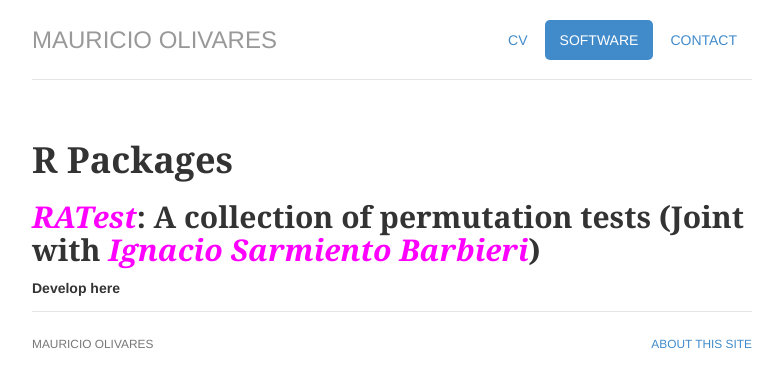
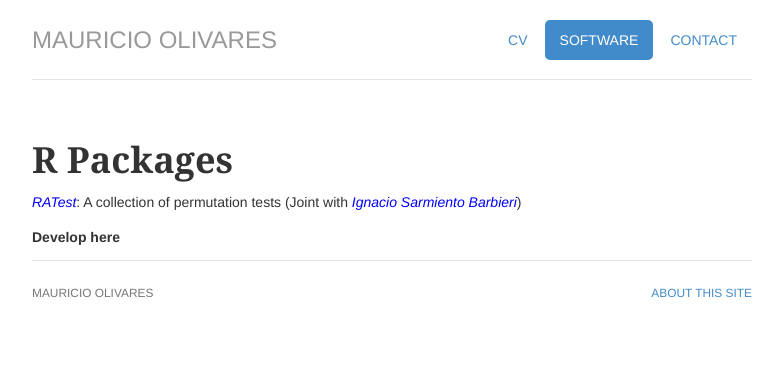
Before and after one commit to mauolivares/mauolivares.github.io, a Jekyll site: the page built from software/index.html, in a window 1280 px wide. Shown: the top 388 px of the page, without its empty margins (248-1030 px from the left). Built offline with Jekyll 4.4.1, drawn with Linux system fonts in a browser that asks for light colours.

Commit message:
Update index file

```diff
--- a/software/index.html
+++ b/software/index.html
@@ -12,7 +12,7 @@ description: Mauricio's Software.
 				<div>
 				<span itemprop="rpackages"><h1>R Packages</h1></span>
 
-				<h2><em><a href="https://cran.r-project.org/web/packages/RATest/index.html" style="color:magenta;">RATest</a></em>: A collection of permutation tests (Joint with <em><a href="https://ignaciomsarmiento.github.io/" style="color: magenta;">Ignacio Sarmiento Barbieri</a></em>)</h2>
+				<p><em><a href="https://cran.r-project.org/web/packages/RATest/index.html" style="color:blue;">RATest</a></em>: A collection of permutation tests (Joint with <em><a href="https://ignaciomsarmiento.github.io/" style="color: blue;">Ignacio Sarmiento Barbieri</a></em>)</p>
 				<p><strong>Develop here</strong></p>
 
 
```
